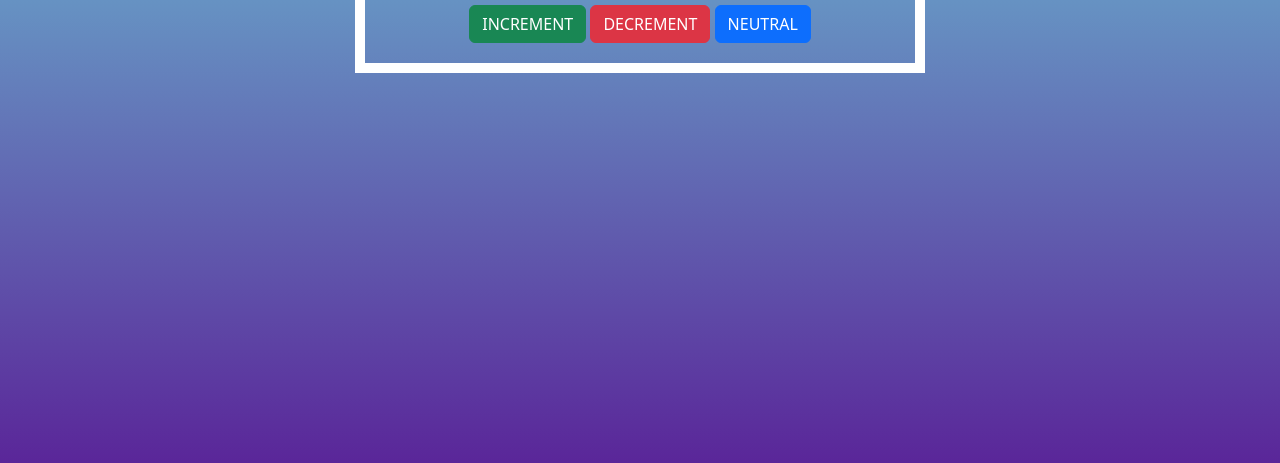
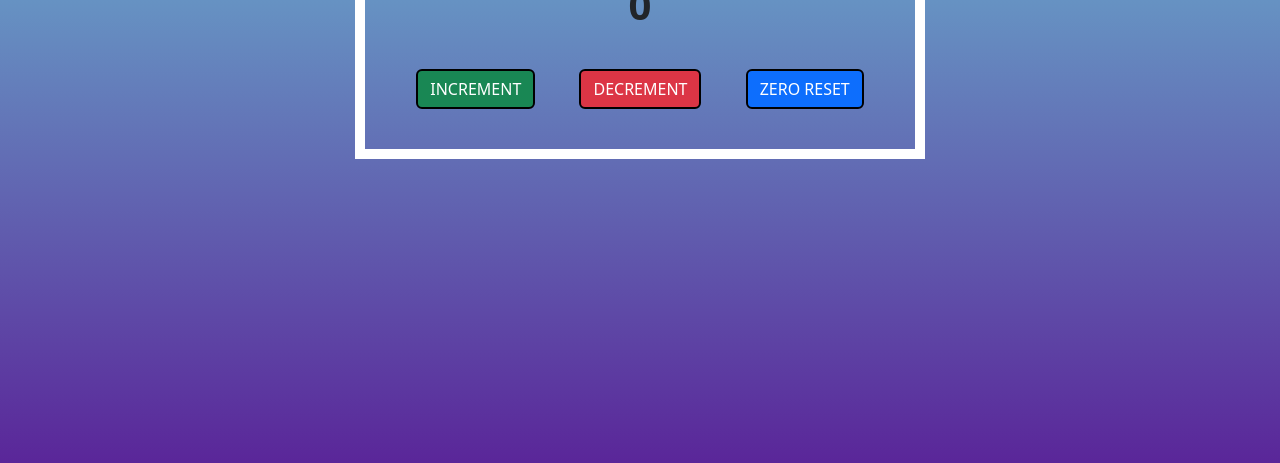
Before and after one commit to david-ewan-campbell/jscounterapp, a plain HTML site: page index.html in a window 1280 px wide. Shown: the part 337-800 px from the top of the page. Drawn offline with nearby package versions, Linux system fonts and the light colour scheme.

Commit message:
Added more css styling using !important tag to override Bootstrap classes when needed

```diff
--- a/index.html
+++ b/index.html
@@ -21,7 +21,7 @@
 
           <button class="btn btn-success">INCREMENT</button>
           <button class="btn btn-danger">DECREMENT</button>
-          <button class="btn btn-primary">NEUTRAL</button>
+          <button class="btn btn-primary">ZERO RESET</button>
 
         </div>
 
--- a/style.css
+++ b/style.css
@@ -9,5 +9,14 @@ body{
   padding: 20px
 }
 
+button{
+  margin: 20px !important;
+  border: 2px solid black !important;
+}
+
+h1{
+  font-weight: bolder !important;
+  margin: 20px !important;
+}
 /* some stylings are not automatically added when using Bootstrap.
 Using the !important tag will override the Bootstrap class & apply the margin change */
```
